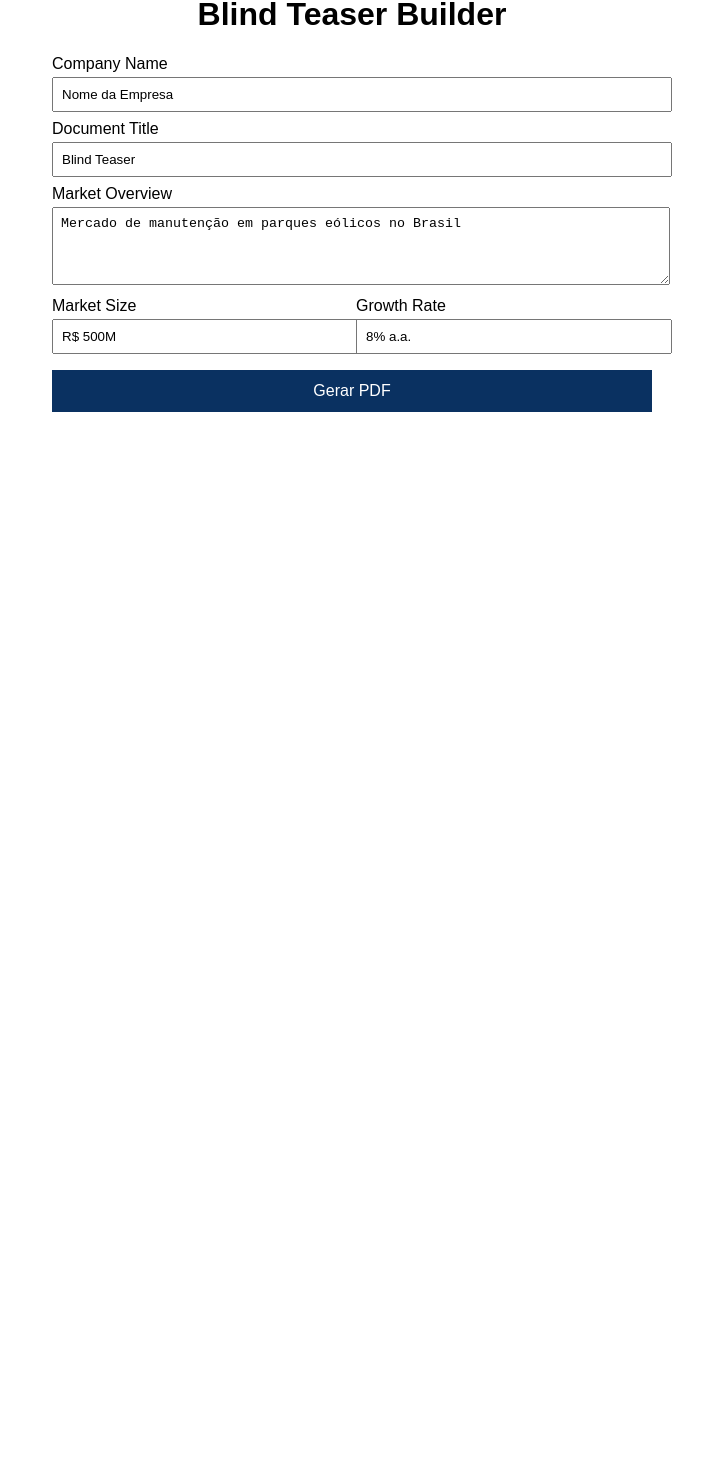
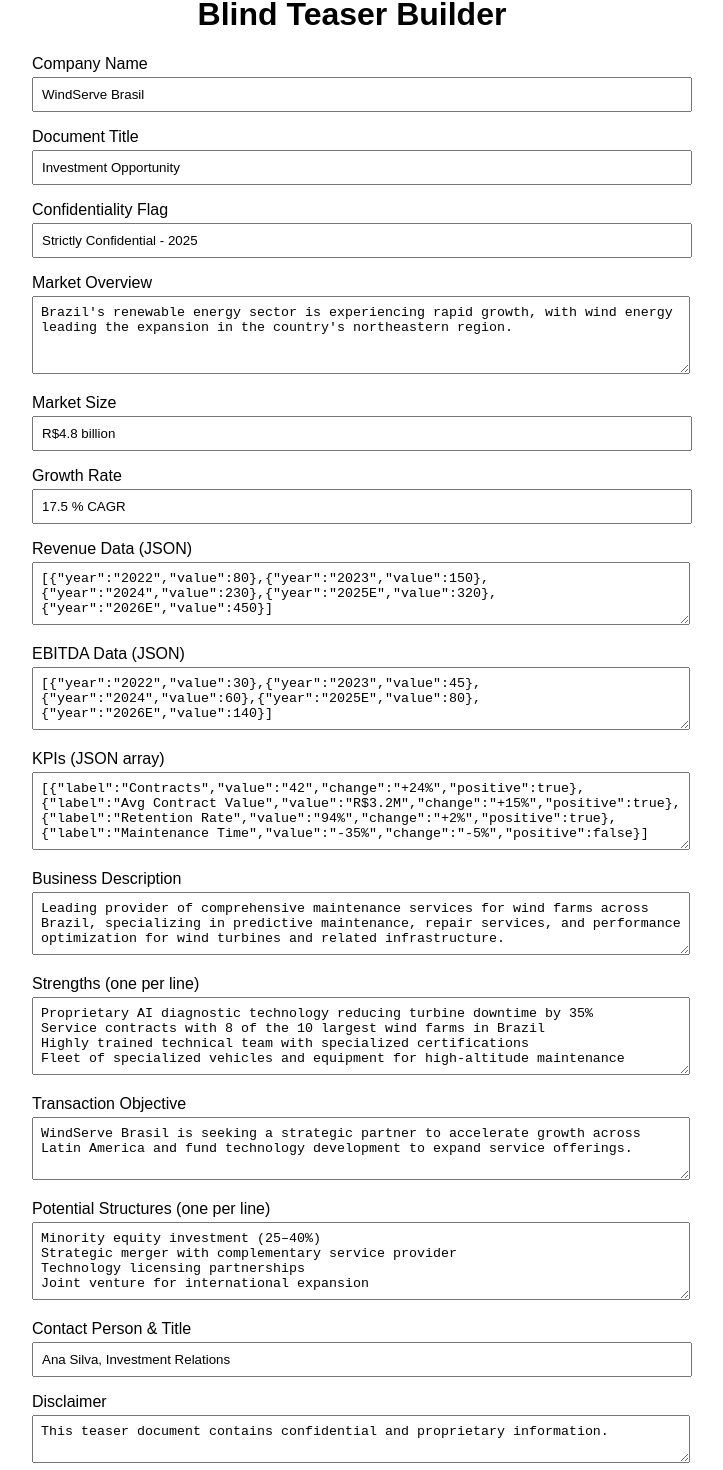
Before and after one commit to cabf05/00report, a Next.js app: page / in a window 1280 px wide. Shown: the part 53-1523 px from the top of the page, without its empty margins (288-1011 px from the left). Before the commit the page ends 800 px from the top, so only its background shows below. Built offline with nearby package versions, Linux system fonts and the light colour scheme.

Commit message:
Update index.jsx

```diff
--- a/pages/index.jsx
+++ b/pages/index.jsx
@@ -1,25 +1,74 @@
+// pages/index.jsx
 import { useState } from 'react';
 
 export default function Home() {
-  const [companyName,       setCompanyName]       = useState('Nome da Empresa');
-  const [documentTitle,     setDocumentTitle]     = useState('Blind Teaser');
-  const [marketDescription, setMarketDescription] = useState('Mercado de manutenção em parques eólicos no Brasil');
-  const [marketSize,        setMarketSize]        = useState('R$ 500M');
-  const [marketGrowth,      setMarketGrowth]      = useState('8% a.a.');
-  const [loading,           setLoading]           = useState(false);
+  const [companyName,       setCompanyName]       = useState('WindServe Brasil');
+  const [documentTitle,     setDocumentTitle]     = useState('Investment Opportunity');
+  const [confidential,      setConfidential]      = useState('Strictly Confidential - 2025');
+  const [marketDescription, setMarketDescription] = useState(
+    `Brazil's renewable energy sector is experiencing rapid growth, with wind energy leading the expansion in the country's northeastern region.`
+  );
+  const [marketSize,        setMarketSize]        = useState('R$4.8 billion');
+  const [marketGrowth,      setMarketGrowth]      = useState('17.5 % CAGR');
+  const [revenueData,       setRevenueData]       = useState(
+    JSON.stringify([
+      { year: '2022', value: 80 },
+      { year: '2023', value: 150 },
+      { year: '2024', value: 230 },
+      { year: '2025E', value: 320 },
+      { year: '2026E', value: 450 }
+    ])
+  );
+  const [ebitdaData,        setEbitdaData]        = useState(
+    JSON.stringify([
+      { year: '2022', value: 30 },
+      { year: '2023', value: 45 },
+      { year: '2024', value: 60 },
+      { year: '2025E', value: 80 },
+      { year: '2026E', value: 140 }
+    ])
+  );
+  const [kpis,              setKpis]              = useState(
+    JSON.stringify([
+      { label: 'Contracts',            value: '42',   change: '+24%',  positive: true },
+      { label: 'Avg Contract Value',   value: 'R$3.2M', change: '+15%', positive: true },
+      { label: 'Retention Rate',       value: '94%',  change: '+2%',   positive: true },
+      { label: 'Maintenance Time',     value: '-35%', change: '-5%',   positive: false }
+    ])
+  );
+  const [businessDescription,setBusinessDescription]= useState(
+    `Leading provider of comprehensive maintenance services for wind farms across Brazil, specializing in predictive maintenance, repair services, and performance optimization for wind turbines and related infrastructure.`
+  );
+  const [strengths,         setStrengths]         = useState(
+    `Proprietary AI diagnostic technology reducing turbine downtime by 35%\nService contracts with 8 of the 10 largest wind farms in Brazil\nHighly trained technical team with specialized certifications\nFleet of specialized vehicles and equipment for high-altitude maintenance`
+  );
+  const [transactionObjective,setTransactionObjective] = useState(
+    `WindServe Brasil is seeking a strategic partner to accelerate growth across Latin America and fund technology development to expand service offerings.`
+  );
+  const [potentialStructures,setPotentialStructures]= useState(
+    `Minority equity investment (25–40%)\nStrategic merger with complementary service provider\nTechnology licensing partnerships\nJoint venture for international expansion`
+  );
+  const [contactPerson,     setContactPerson]     = useState('Ana Silva, Investment Relations');
+  const [disclaimer,        setDisclaimer]        = useState('This teaser document contains confidential and proprietary information.');
+
+  const [loading, setLoading] = useState(false);
 
   const generatePdf = async () => {
     setLoading(true);
+    const payload = {
+      companyName, documentTitle, confidential, marketDescription,
+      marketSize, marketGrowth, revenueData: JSON.parse(revenueData),
+      ebitdaData: JSON.parse(ebitdaData),
+      kpis: JSON.parse(kpis),
+      businessDescription, strengths: strengths.split('\n'),
+      transactionObjective,
+      potentialStructures: potentialStructures.split('\n'),
+      contactPerson, disclaimer
+    };
     const res = await fetch('/api/pdf', {
       method: 'POST',
       headers: { 'Content-Type': 'application/json' },
-      body: JSON.stringify({
-        companyName,
-        documentTitle,
-        marketDescription,
-        marketSize,
-        marketGrowth
-      })
+      body: JSON.stringify(payload)
     });
     const blob = await res.blob();
     const url  = URL.createObjectURL(blob);
@@ -27,68 +76,107 @@ export default function Home() {
     setLoading(false);
   };
 
+  const textareaStyle = { width:'100%', padding:8, marginTop:4, fontFamily:'monospace' };
+
   return (
-    <div style={{ padding:20, maxWidth:600, margin:'auto', fontFamily:'Arial,sans-serif' }}>
+    <div style={{ padding:20, maxWidth:640, margin:'auto', fontFamily:'Arial, sans-serif' }}>
       <h1 style={{ textAlign:'center' }}>Blind Teaser Builder</h1>
 
-      {/** Campos responsivos */}
-      <label style={{ display:'block', marginBottom:8 }}>
+      {/** Single column on mobile, two columns on desktop */}
+      <div style={{
+        display:'grid',
+        gridTemplateColumns: '1fr',
+        gap:16,
+        '@media(min-width:640px)': { gridTemplateColumns: '1fr 1fr'}
+      }}>
+        <label>
           Company Name
-        <input
-          value={companyName}
-          onChange={e=>setCompanyName(e.target.value)}
-          style={{ width:'100%', padding:8, marginTop:4 }}
-        />
+          <input value={companyName} onChange={e=>setCompanyName(e.target.value)}
+                 style={{ width:'100%', padding:8, marginTop:4 }}/>
         </label>
-      <label style={{ display:'block', marginBottom:8 }}>
+        <label>
           Document Title
-        <input
-          value={documentTitle}
-          onChange={e=>setDocumentTitle(e.target.value)}
-          style={{ width:'100%', padding:8, marginTop:4 }}
-        />
+          <input value={documentTitle} onChange={e=>setDocumentTitle(e.target.value)}
+                 style={{ width:'100%', padding:8, marginTop:4 }}/>
         </label>
-      <label style={{ display:'block', marginBottom:8 }}>
+        <label>
+          Confidentiality Flag
+          <input value={confidential} onChange={e=>setConfidential(e.target.value)}
+                 style={{ width:'100%', padding:8, marginTop:4 }}/>
+        </label>
+        <label>
           Market Overview
-        <textarea
-          rows={4}
-          value={marketDescription}
-          onChange={e=>setMarketDescription(e.target.value)}
-          style={{ width:'100%', padding:8, marginTop:4 }}
-        />
+          <textarea value={marketDescription} onChange={e=>setMarketDescription(e.target.value)}
+                    rows={4} style={textareaStyle}/>
         </label>
-      <div style={{ display:'flex', gap:8, marginBottom:16, flexWrap:'wrap' }}>
-        <label style={{ flex:1, minWidth:120 }}>
+        <label>
           Market Size
-          <input
-            value={marketSize}
-            onChange={e=>setMarketSize(e.target.value)}
-            style={{ width:'100%', padding:8, marginTop:4 }}
-          />
+          <input value={marketSize} onChange={e=>setMarketSize(e.target.value)}
+                 style={{ width:'100%', padding:8, marginTop:4 }}/>
         </label>
-        <label style={{ flex:1, minWidth:120 }}>
+        <label>
           Growth Rate
-          <input
-            value={marketGrowth}
-            onChange={e=>setMarketGrowth(e.target.value)}
-            style={{ width:'100%', padding:8, marginTop:4 }}
-          />
+          <input value={marketGrowth} onChange={e=>setMarketGrowth(e.target.value)}
+                 style={{ width:'100%', padding:8, marginTop:4 }}/>
+        </label>
+        <label>
+          Revenue Data (JSON)
+          <textarea value={revenueData} onChange={e=>setRevenueData(e.target.value)}
+                    rows={3} style={textareaStyle}/>
+        </label>
+        <label>
+          EBITDA Data (JSON)
+          <textarea value={ebitdaData} onChange={e=>setEbitdaData(e.target.value)}
+                    rows={3} style={textareaStyle}/>
+        </label>
+        <label>
+          KPIs (JSON array)
+          <textarea value={kpis} onChange={e=>setKpis(e.target.value)}
+                    rows={4} style={textareaStyle}/>
+        </label>
+        <label>
+          Business Description
+          <textarea value={businessDescription} onChange={e=>setBusinessDescription(e.target.value)}
+                    rows={3} style={textareaStyle}/>
+        </label>
+        <label>
+          Strengths (one per line)
+          <textarea value={strengths} onChange={e=>setStrengths(e.target.value)}
+                    rows={4} style={textareaStyle}/>
+        </label>
+        <label>
+          Transaction Objective
+          <textarea value={transactionObjective} onChange={e=>setTransactionObjective(e.target.value)}
+                    rows={3} style={textareaStyle}/>
+        </label>
+        <label>
+          Potential Structures (one per line)
+          <textarea value={potentialStructures} onChange={e=>setPotentialStructures(e.target.value)}
+                    rows={4} style={textareaStyle}/>
+        </label>
+        <label>
+          Contact Person & Title
+          <input value={contactPerson} onChange={e=>setContactPerson(e.target.value)}
+                 style={{ width:'100%', padding:8, marginTop:4 }}/>
+        </label>
+        <label>
+          Disclaimer
+          <textarea value={disclaimer} onChange={e=>setDisclaimer(e.target.value)}
+                    rows={2} style={textareaStyle}/>
         </label>
       </div>
 
-      <button
-        onClick={generatePdf}
-        disabled={loading}
+      <button onClick={generatePdf} disabled={loading}
         style={{
+          marginTop:20,
           width:'100%',
           padding:12,
           background:'#0A3161',
           color:'white',
+          fontSize:16,
           border:'none',
-          cursor:'pointer',
-          fontSize:16
-        }}
-      >
+          cursor:'pointer'
+        }}>
         {loading ? 'Gerando PDF…' : 'Gerar PDF'}
       </button>
     </div>
```
Lines whose indentation alone changed are shown as unchanged.
